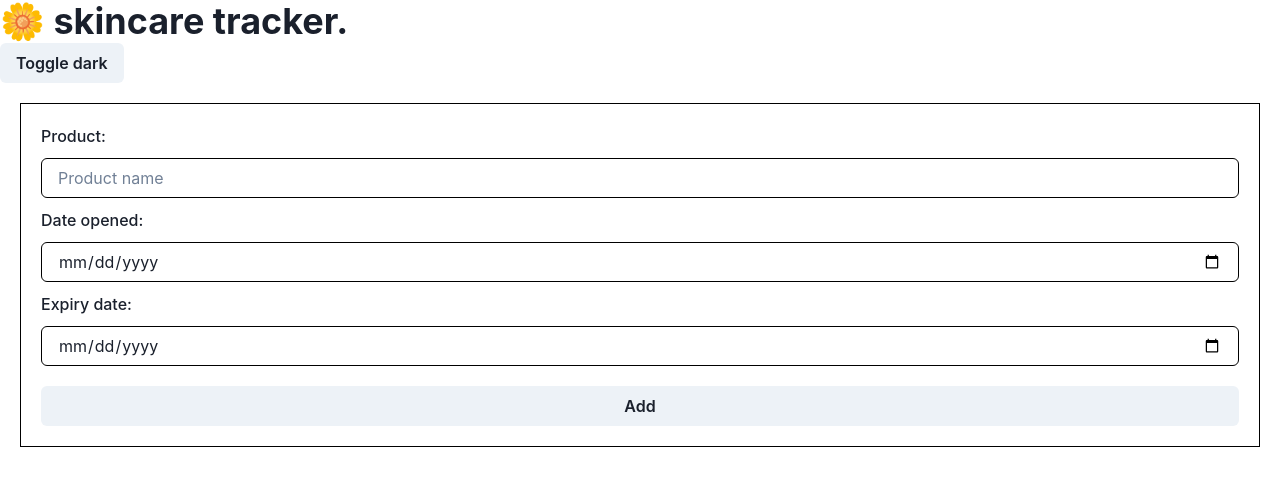
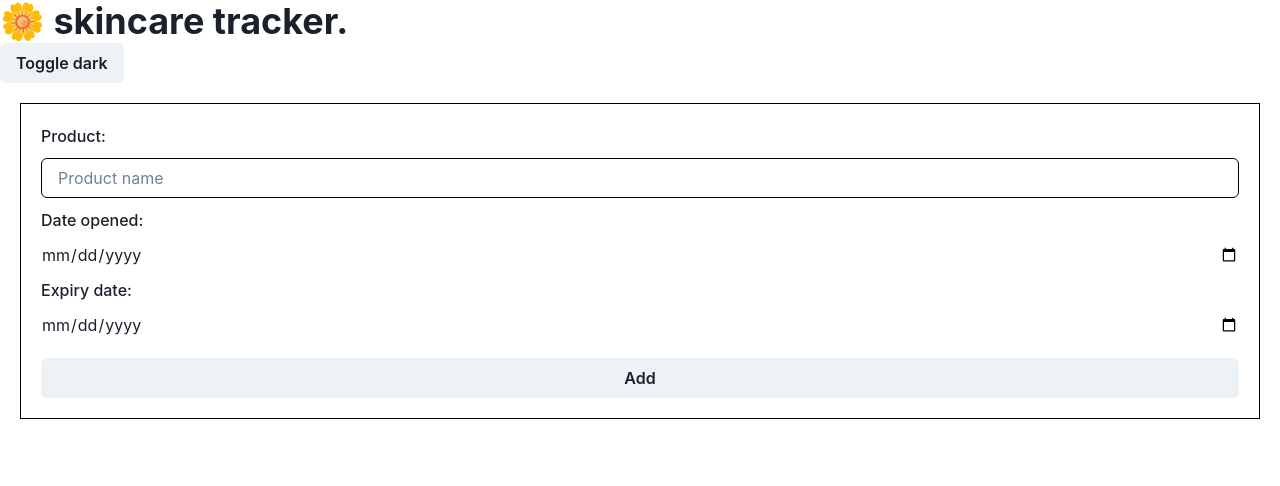
Before and after one commit to vvynz/skincare-tracker, a React (Create React App) app: page / in a window 1280 px wide. Shown: the top 486 px of the page. Built offline with nearby package versions, Linux system fonts and the light colour scheme.

Commit message:
Resolve the date input issue not displaying the date properly

```diff
--- a/src/Components/ProductForm.jsx
+++ b/src/Components/ProductForm.jsx
@@ -30,6 +30,12 @@ export default function ProductForm() {
     setProducts({ ...products, productName: e.target.value });
   }
 
+  const handleDateOpenedChange = (e) => {
+    setProducts({ ...products, dateOpened: e.target });
+    console.log(e);
+    console.log(e.target.value);
+  }
+
 
   return (
     <div className="form-container">
@@ -42,12 +48,13 @@ export default function ProductForm() {
           placeholder="Product name"
           name="productName" />
         <FormLabel>Date opened:</FormLabel>
-        <Input
-          value={products.dateOpened}
+        <input
+          value={products.dateOpened.toLocaleDateString}
+          onInput={handleDateOpenedChange}
           type="date"
           name="dateOpened" />
         <FormLabel>Expiry date:</FormLabel>
-        <Input
+        <input
           value={products.expiryDate}
           type="date"
           name="expiryDate" />
```
